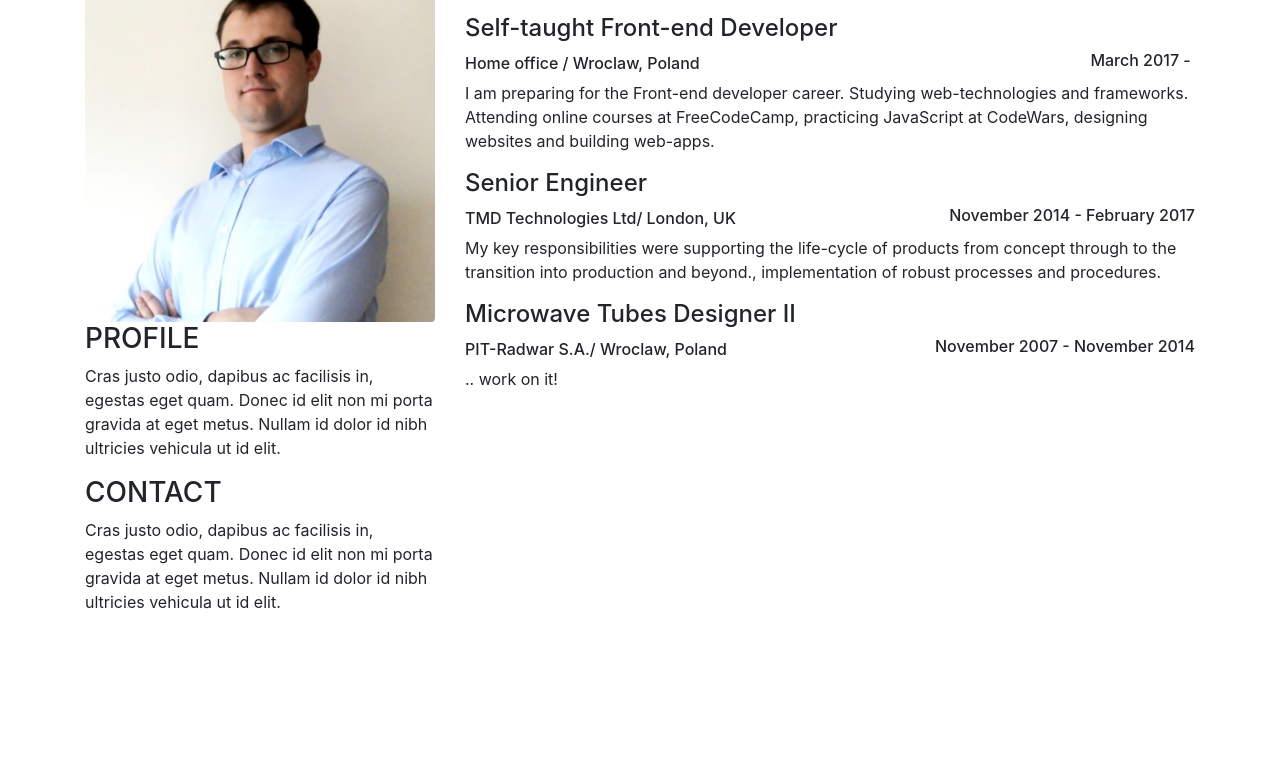
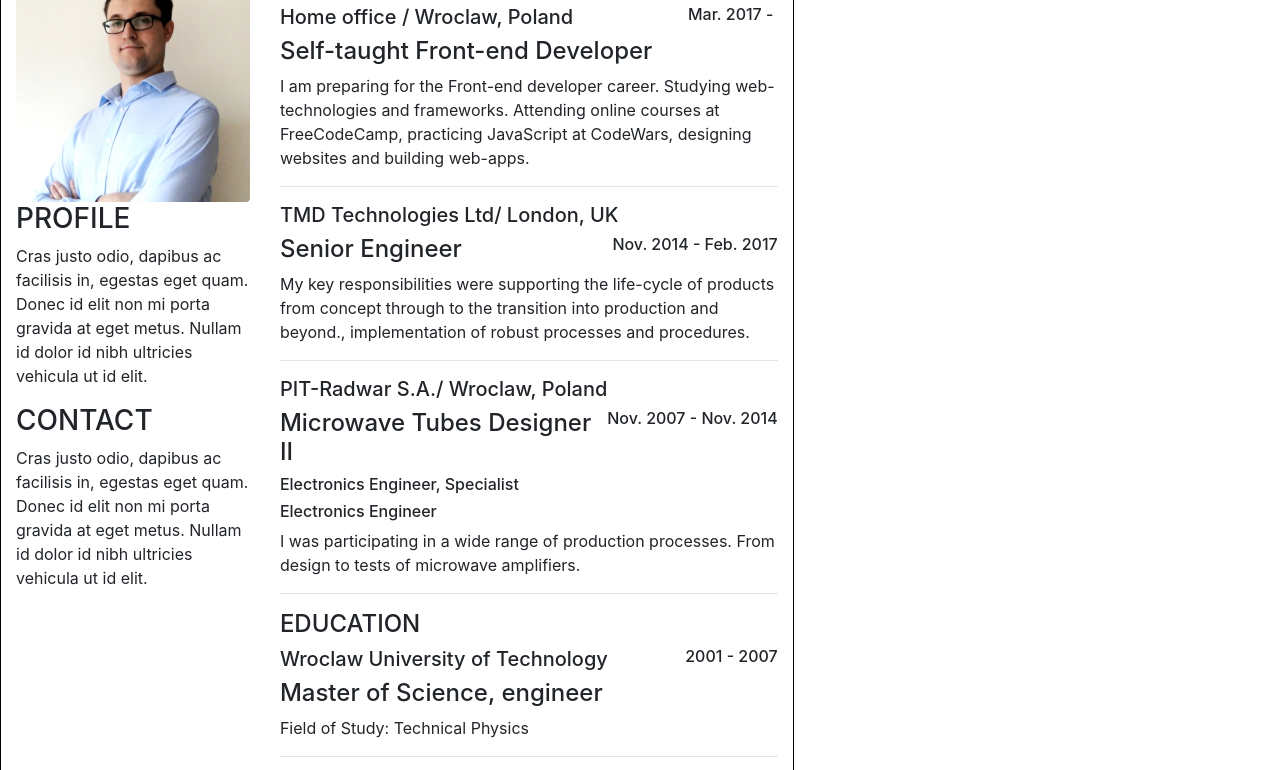
Before and after one commit to cravsky/myCV, a plain HTML site: page index.html in a window 1280 px wide. Shown: the part 130-900 px from the top of the page. Before the commit the page ends 800 px from the top, so only its background shows below. Drawn offline with Linux system fonts and the light colour scheme.

Commit message:
Proper size
Set proper size

```diff
--- a/index.html
+++ b/index.html
@@ -3,7 +3,7 @@
     <head>
         <meta charset="utf-8">
         <meta http-equiv="X-UA-Compatible" content="IE=edge">
-        <meta name="viewport" content="width=device-width, initial-scale=1, shrink-to-fit=no">
+        <!--<meta name="viewport" content="width=device-width, initial-scale=1, shrink-to-fit=no"> -->
         <meta name="description" content="">
         <meta name="author" content="">
         <title>Blank Template for Bootstrap</title>
@@ -16,8 +16,8 @@
         <header>
             <h1>
         KRZYSZTOF KRAWCZYŃSKI </h1>
-            <h2>
-        ASPIRING FRONT-END DEVELOPER </h2>
+            <h3>
+        ASPIRING FRONT-END DEVELOPER </h3>
         </header>
         <main>
             <div class="container">
@@ -30,33 +30,47 @@
                         <p>Cras justo odio, dapibus ac facilisis in, egestas eget quam. Donec id elit non mi porta gravida at eget metus. Nullam id dolor id nibh ultricies vehicula ut id elit.</p>
                     </div>
                     <div class="col-md-8">
-                        <h3>WORK EXPERIENCE</h3>
+                        <section class="work">
+                            <h4>WORK EXPERIENCE</h4>
                             <section class="job">
+                                <h5 class="d-inline-block">
+        Home office / Wroclaw, Poland</h5>
+                                <h6 class="d-inline-block float-right">Mar. 2017 -&nbsp;</h6>
                                 <h4>
         Self-taught Front-end Developer </h4>
-                            <h6 class="d-inline-block">
-        Home office / Wroclaw, Poland</h6>
-                            <h6 class="d-inline-block float-right">
-    March 2017 -&nbsp;</h6>
                                 <p>I am preparing for the Front-end developer career. Studying web-technologies and frameworks. Attending online courses at FreeCodeCamp, practicing JavaScript at CodeWars, designing websites and building web-apps.</p>
+                                <hr />
                             </section>
                             <section class="job">
+                                <h5 class="d-inline-block">
+        TMD Technologies Ltd/ London, UK </h5>
+                                <h6 class="d-inline-block float-right">Nov. 2014 - Feb. 2017</h6>
                                 <h4>
         Senior Engineer </h4>
-                            <h6 class="d-inline-block">
-        TMD Technologies Ltd/ London, UK </h6>
-                            <h6 class="d-inline-block float-right">
-    November 2014 - February 2017</h6>
                                 <p>My key responsibilities were supporting the life-cycle of products from concept through to the transition into production and beyond., implementation of robust processes and procedures.</p>
+                                <hr />
                             </section>
                             <section class="job">
+                                <h5 class="d-inline-block">
+        PIT-Radwar S.A./ Wroclaw, Poland </h5>
+                                <h6 class="d-inline-block float-right">Nov. 2007 - Nov. 2014</h6>
                                 <h4>
         Microwave Tubes Designer II </h4>
-                            <h6 class="d-inline-block">
-        PIT-Radwar S.A./ Wroclaw, Poland </h6>
-                            <h6 class="d-inline-block float-right">
-    November 2007 - November 2014</h6>
-                            <p>.. work on it!</p>
+                                <h6>Electronics Engineer, Specialist</h6>
+                                <h6>Electronics Engineer</h6>
+                                <p>I was participating in a wide range of production processes. From design to tests of microwave amplifiers.</p>
+                                <hr />
+                            </section>
+                        </section>
+                        <section class="education">
+                            <h4>EDUCATION</h4>
+                            <section class="school">
+                                <h5 class="d-inline-block">Wroclaw University of&nbsp;Technology</h5>
+                                <h6 class="d-inline-block float-right">2001 - 2007</h6>
+                                <h4>Master of Science, engineer</h4>
+                                <p> Field of Study: Technical Physics</p>
+                                <hr>
+                            </section>
                         </section>
                     </div>
                 </div>
--- a/style.css
+++ b/style.css
@@ -1,4 +1,10 @@
 /* Table of contents */
+html {
+    height: 297mm;
+    width: 210mm;
+    border: 1px solid black;
+}
+
 header {
     text-align: center;
 }
```
Lines whose indentation alone changed are shown as unchanged.
